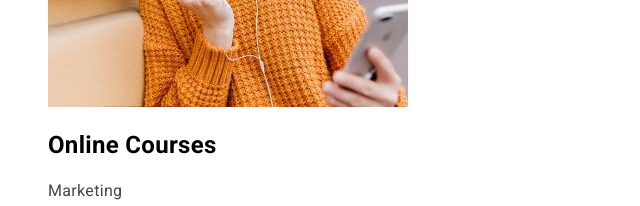
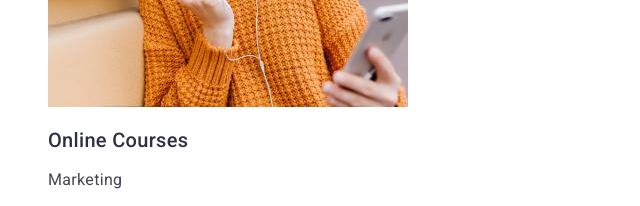
Before and after one commit to YulijaProtsenko/goit-markup-hw-02, a plain HTML site: page portfolio.html in a window 1280 px wide. Shown: the part 2280-2486 px from the top of the page, without its empty margins (0-640 px from the left). Drawn offline with Linux system fonts and the light colour scheme.

Commit message:
last update

```diff
--- a/portfolio.html
+++ b/portfolio.html
@@ -85,7 +85,7 @@
           </li>
           <li>
             <img src="./images/img9.jpg" alt="Girl with phone" width="360" />
-            <h2>Online Courses</h2>
+            <h2 class="title">Online Courses</h2>
             <p class="text">Marketing</p>
           </li>
           <li>
```
